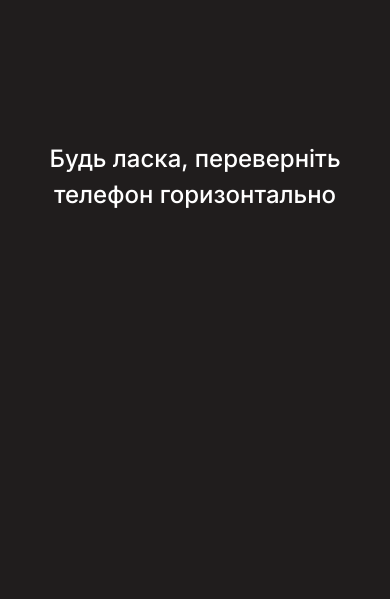
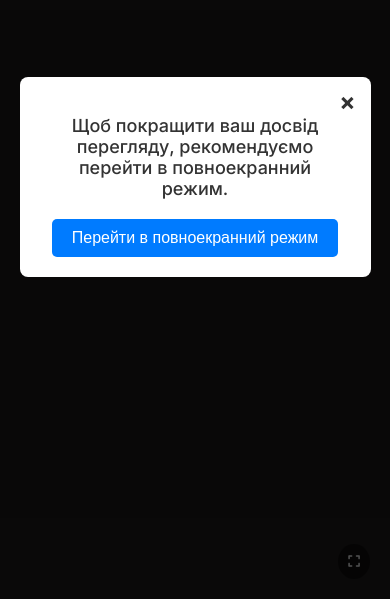
Before and after one commit to awensiscc/11b-album, a plain HTML site: page index.html in a window 390 px wide. Shown: the part 245-844 px from the top of the page. Drawn offline with Linux system fonts and the light colour scheme.

Commit message:
Update style.css

```diff
--- a/style.css
+++ b/style.css
@@ -1,4 +1,4 @@
-/* Общие стили */
+/* general styles */
 body {
     margin: 0;
     padding: 0;
@@ -8,7 +8,7 @@ body {
     background-color: #201D1D;
 }
 
-/* Сообщение о повороте устройства */
+/* rotate msg */
 #rotate-message {
     display: none;
     position: fixed;
@@ -30,12 +30,12 @@ body {
     line-height: 1.5;
 }
 
-/* Блокируем прокрутку при отображении сообщения */
+/* lock scroll when msg shown */
 body.orientation-locked {
     overflow: hidden;
 }
 
-/* Контейнер для прокрутки */
+/* scroll container */
 .scroll-container {
     overflow-y: scroll;
     scroll-snap-type: y mandatory;
@@ -43,8 +43,8 @@ body.orientation-locked {
     scroll-behavior: smooth;
 }
 
-/* Секции */
-/* Стили для первой секции классной руководительницы */
+/* sections */
+/* teacher sec styles */
 #teacher-section {
     position: relative;
     overflow: hidden;
@@ -52,9 +52,7 @@ body.orientation-locked {
     background-size: 10000px;
     height: 100%;
     background-repeat: no-repeat;
-    background-image: url('/teacher.jpg'); /* Путь к фоновому изображению */
-
-
+    background-image: url('teacher.jpg');
 }
 
 .teacher-background {
@@ -73,7 +71,7 @@ body.orientation-locked {
     left: 0;
     width: 100%;
     height: 100%;
-    background-color: rgba(0, 0, 0, 0.5); /* Полупрозрачный чёрный слой */
+    background-color: rgba(0, 0, 0, 0.5); /* semi-transparent overlay */
     z-index: 1;
 }
 /*.slideshow-container {
@@ -114,8 +112,28 @@ body.orientation-locked {
     max-width: 1200px;
     width: 100%;
     gap: 40px;
-    z-index: 2; /* Располагается над затемнённым слоем */
+    z-index: 2; /* above dark layer */
 }
+.fullscreen-button {
+    position: absolute; /* absolute pos relative to parent */
+    bottom: 20px; /* bottom margin */
+    right: 20px; /* right margin */
+    background-color: rgba(0, 0, 0, 0.5); /* semi-transparent bg */
+    border: none; /* no border */
+    color: #fff; /* white icon */
+    padding: 10px; /* padding */
+    border-radius: 50%; /* circle shape */
+    cursor: pointer; /* pointer cursor */
+    transition: background-color 0.3s, transform 0.3s; /* smooth transitions */
+    z-index: 1000; /* above other elems */
+}
+
+.fullscreen-button:hover {
+    background-color: rgba(0, 0, 0, 0.7); /* darker on hover */
+    transform: scale(1.1); /* slight grow on hover */
+}
+
+/* ensure parent pos relative */
 
 .teacher-photo img {
     position: absolute;
@@ -129,27 +147,27 @@ body.orientation-locked {
     transition: opacity 0.5s ease-in-out;
     opacity: 1;
     border-radius: 20px;
-    box-shadow: 0 0 30px 30px rgba(0, 0, 0, 0.5);*/
+    box-shadow: 0 0 30px 30px rgba(0, 0, 0, 0.5);
 }
 .teacher-name {
-    position: absolute; /* Абсолютное позиционирование относительно родителя (.teacher-words) */
-    bottom: 20px; /* Отступ от нижнего края */
-    right: 20px; /* Отступ от правого края */
+    position: absolute; /* pos relative to parent (.teacher-words) */
+    bottom: 20px; /* from bottom */
+    right: 20px; /* from right */
     font-family: 'Lora', serif;
-    font-size: 1em; /* Размер шрифта */
-     /* Золотистый цвет для выделения имени */
-    color: #e2dfdf; /* Цвет текста */
-    font-weight: 600; /* Жирность текста (опционально) */
-    text-transform: uppercase; /* Преобразование текста в верхний регистр (опционально) */
+    font-size: 1em; /* font size */
+    /* gold color for name */
+    color: #e2dfdf; /* text color */
+    font-weight: 600; /* boldness */
+    text-transform: uppercase; /* uppercase */
 }
 .teacher-words {
     max-width: 100%;
     font-family: 'Roboto', sans-serif;
     position: relative;
     transform: translate(+30%, -0%);
-    color: white; /* Белый цвет текста для контраста */
-    padding: 20px; /* Внутренние отступы для текста */
-    border-radius: 5px; /* Скругление углов (опционально) */
+    color: white; /* white text for contrast */
+    padding: 20px; /* padding for text */
+    border-radius: 5px; /* rounded corners */
     z-index: 1;
 }
 .teacher-words {
@@ -163,36 +181,35 @@ body.orientation-locked {
 .teacher-words p {
     position: relative;
     font-size: 1.2rem;
-    line-height: 2; /* Увеличенный межстрочный интервал */
+    line-height: 2; /* increased line height */
     margin-bottom: 20px;
-    z-index: 1; /* Текст всегда выше мазка */
+    z-index: 1; /* text above overlay */
 }
 
 .highlight {
     position: relative;
-    display: inline-block; /* Ограничиваем ширину мазка только текстом */
-    z-index: 1; /* Текст выше мазка */
-    color: #fff; /* Цвет текста */
+    display: inline-block; /* limit overlay to text */
+    z-index: 1; /* text above overlay */
+    color: #fff; /* text color */
 }
 
 .highlight::before {
     content: '';
     position: absolute;
-    top: 50%; /* Центрируем мазок относительно текста */
+    top: 50%; /* center overlay */
     left: 0;
-    width: 100%; /* Ширина мазка ограничена текстом */
-    height: 1.4em; /* Высота мазка */
+    width: 100%; /* overlay width matches text */
+    height: 1.4em; /* overlay height */
     background: linear-gradient(90deg, #ffd65e, #ffc107, #ffca28);
     mask-image: radial-gradient(circle at 50% 50%, rgba(0, 0, 0, 0.8) 70%, rgba(0, 0, 0, 0) 100%);
     -webkit-mask-image: radial-gradient(circle at 50% 50%, rgba(0, 0, 0, 0.8) 70%, rgba(0, 0, 0, 0) 100%);
     background-blend-mode: lighten;
-    z-index: -1; /* Мазок позади текста */
-    transform: translateY(-50%) rotate(-1deg); /* Лёгкий наклон мазка */
-    border-radius: 5px; /* Скругляем края мазка */
-    opacity: 0.65; /* Прозрачность мазка */
-    filter: blur(0.5px); /* Лёгкое размытие */
+    z-index: -1; /* overlay behind text */
+    transform: translateY(-50%) rotate(-1deg); /* slight tilt */
+    border-radius: 5px; /* rounded overlay */
+    opacity: 0.65; /* semi-transparent */
+    filter: blur(0.5px); /* slight blur */
 }
-
 
 .teacher-words h2 {
     font-size: 2.2em;
@@ -206,7 +223,7 @@ body.orientation-locked {
     margin-bottom: 15px;
 }
 
-/* Адаптивность для мобильных устройств */
+/* mobile styles */
 @media screen and (max-width: 400px) {
     .teacher-container {
         flex-direction: column;
@@ -214,16 +231,15 @@ body.orientation-locked {
     }
 
     .teacher-photo img {
-        width: 80%; /* Уменьшенный размер на мобильных устройствах */
-
+        width: 80%; /* smaller on mobile */
         height: auto;
         border-radius: 12px;
         box-shadow: 0 4px 8px rgba(0, 0, 0, 0.2);
     }
 
     .teacher-words {
-        max-width: 90%; /* Ширина блока с текстом на мобильных устройствах */
-        background-color: rgba(0, 0, 0, 0.6); /* Немного больше затемнение */
+        max-width: 90%; /* text block on mobile */
+        background-color: rgba(0, 0, 0, 0.6); /* more dark */
         padding: 15px;
     }
 
@@ -236,8 +252,6 @@ body.orientation-locked {
     }
 }
 
-
-
 .section {
     scroll-snap-align: start;
     width: 100%;
@@ -247,12 +261,12 @@ body.orientation-locked {
     justify-content: center;
 }
 
-/* Скрываем полосы прокрутки (необязательно) */
+/* hide scrollbars */
 .scroll-container::-webkit-scrollbar {
     display: none;
 }
 
-/* Стили для слайд-шоу */
+/* slideshow styles */
 .slideshow-container {
     position: relative;
     overflow: hidden;
@@ -284,12 +298,12 @@ body.orientation-locked {
     box-shadow: 0 0 30px 30px rgba(0, 0, 0, 0.5);
 }
 
-/* Класс для эффекта затухания */
+/* fade effect */
 .slideshow img.fade-out {
     opacity: 0;
 }
 
-/* Затемнение нижней части для панели управления */
+/* dark overlay for controls */
 .slideshow::after {
     content: '';
     position: absolute;
@@ -301,7 +315,7 @@ body.orientation-locked {
     pointer-events: none;
 }
 
-/* Стили для панели управления */
+/* slideshow controls */
 .slideshow-controls {
     position: absolute;
     bottom: 115px;
@@ -329,7 +343,7 @@ body.orientation-locked {
     pointer-events: none;
 }
 
-/* Стили для модального окна */
+/* modal styles */
 .modal {
     display: none;
     position: fixed;
@@ -365,7 +379,7 @@ body.orientation-locked {
     color: #bbb;
 }
 
-/* Стили для контейнера с карточками */
+/* cards container */
 .container {
     display: block;
     position: relative;
@@ -374,7 +388,7 @@ body.orientation-locked {
     overflow: hidden;
 }
 
-/* Карточки учеников */
+/* student cards */
 .card {
     position: absolute;
     left: 50%;
@@ -487,7 +501,7 @@ body.orientation-locked {
     font-weight: 400;
 }
 
-/* Стили для боковых карточек */
+/* side cards styles */
 .side-card {
     position: absolute;
     top: 50%;
@@ -519,32 +533,32 @@ body.orientation-locked {
     object-fit: cover;
 }
 
-/* Надпись "Made by" */
+/* made by */
 .made-by {
     position: absolute;
-    bottom: 10px; /* Расположение внизу */
-    right: 20px; /* Расположение справа */
-    font-size: 1em; /* Стандартный размер текста */
+    bottom: 10px; /* at bottom */
+    right: 20px; /* on right */
+    font-size: 1em; /* normal text size */
     color: #fff;
-    opacity: 0.7; /* Прозрачность */
-    text-align: center; /* Выравнивание текста */
+    opacity: 0.7; /* semi-transparent */
+    text-align: center; /* center text */
 }
 
-/* Уменьшаем блок и текст на мобильных устройствах */
+/* reduce block & text on mobile */
 @media screen and (max-width: 900px) {
     .made-by {
-        font-size: 0.8em; /* Уменьшаем размер текста */
-        bottom: 5px; /* Сдвигаем блок ближе к краю */
-        right: 10px; /* Уменьшаем отступ справа */
+        font-size: 0.8em; /* smaller text */
+        bottom: 5px; /* closer to edge */
+        right: 10px; /* smaller right margin */
     }
 
     .made-by a {
-        font-size: 0.8em; /* Уменьшаем размер ссылок */
+        font-size: 0.8em; /* smaller links */
     }
 }
 
 
-/* Кнопка возврата к слайд-шоу */
+/* back to slideshow btn */
 .back-to-slideshow {
     position: fixed;
     bottom: 40px;
@@ -577,12 +591,12 @@ body.orientation-locked {
     fill: black;
 }
 
-/* Убираем отступы между элементами */
+/* remove gaps between elems */
 * {
     box-sizing: border-box;
 }
 
-/* Адаптивность для горизонтальной ориентации мобильных устройств */
+/* mobile horiz orient styles */
 @media screen and (max-width: 900px) {
     .card {
         width: 30%;
@@ -617,3 +631,66 @@ a {
 a:hover {
     opacity: .65;
 }
+
+/* fullscreen popup */
+.fullscreen-popup {
+    position: fixed;
+    top: 0;
+    left: 0;
+    right: 0;
+    bottom: 0;
+    background-color: rgba(0, 0, 0, 0.7);
+    display: flex;
+    align-items: center;
+    justify-content: center;
+    z-index: 2000;
+    visibility: hidden;
+    opacity: 0;
+    transition: visibility 0s, opacity 0.3s;
+}
+
+.fullscreen-popup.active {
+    visibility: visible;
+    opacity: 1;
+}
+
+.popup-content {
+    background-color: #fff;
+    padding: 20px 30px;
+    border-radius: 8px;
+    text-align: center;
+    position: relative;
+    max-width: 90%;
+    width: 400px;
+}
+
+.close-popup {
+    position: absolute;
+    top: 10px;
+    right: 15px;
+    font-size: 24px;
+    font-weight: bold;
+    color: #333;
+    cursor: pointer;
+}
+
+.popup-content p {
+    font-size: 18px;
+    margin-bottom: 20px;
+    color: #333;
+}
+
+.popup-content button {
+    background-color: #007BFF;
+    color: #fff;
+    border: none;
+    padding: 10px 20px;
+    font-size: 16px;
+    border-radius: 5px;
+    cursor: pointer;
+    transition: background-color 0.3s;
+}
+
+.popup-content button:hover {
+    background-color: #0056b3;
+}
```
